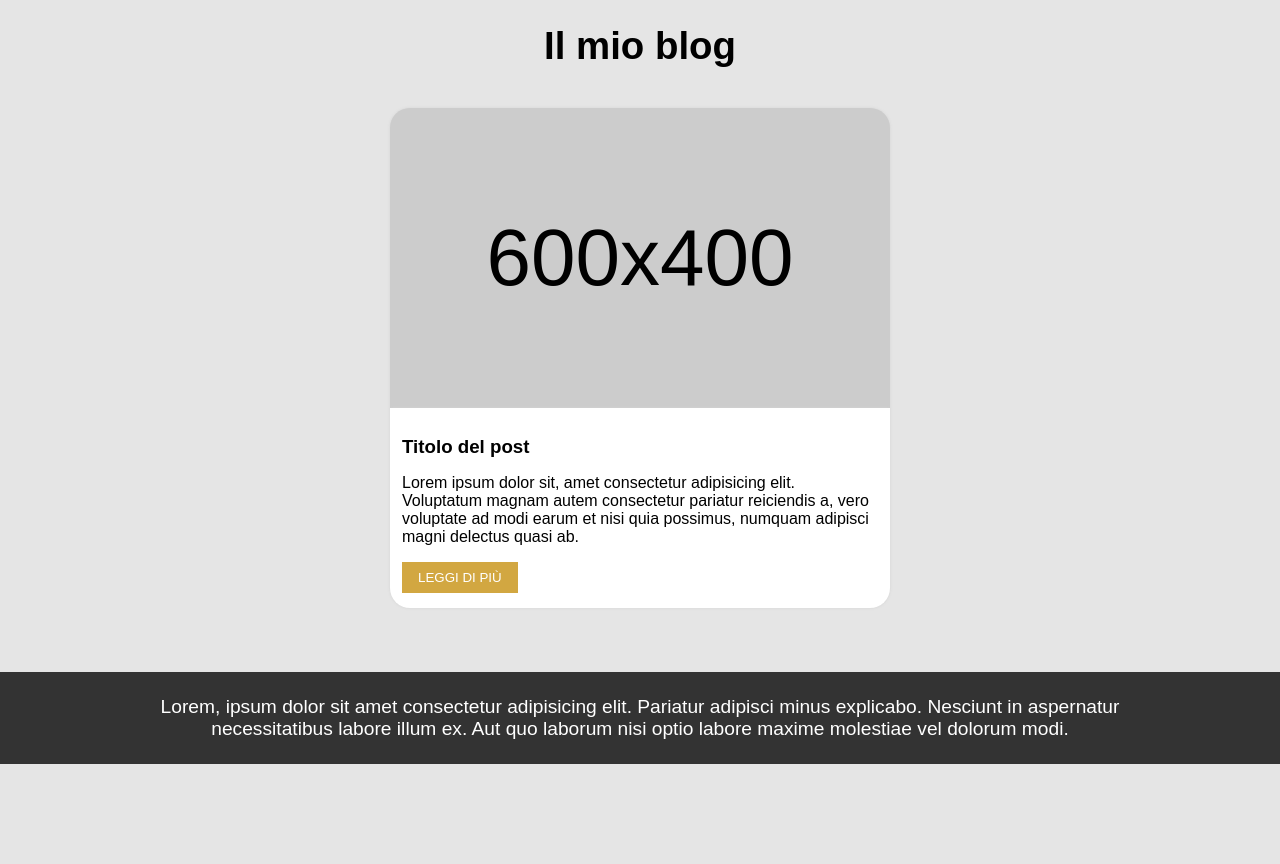
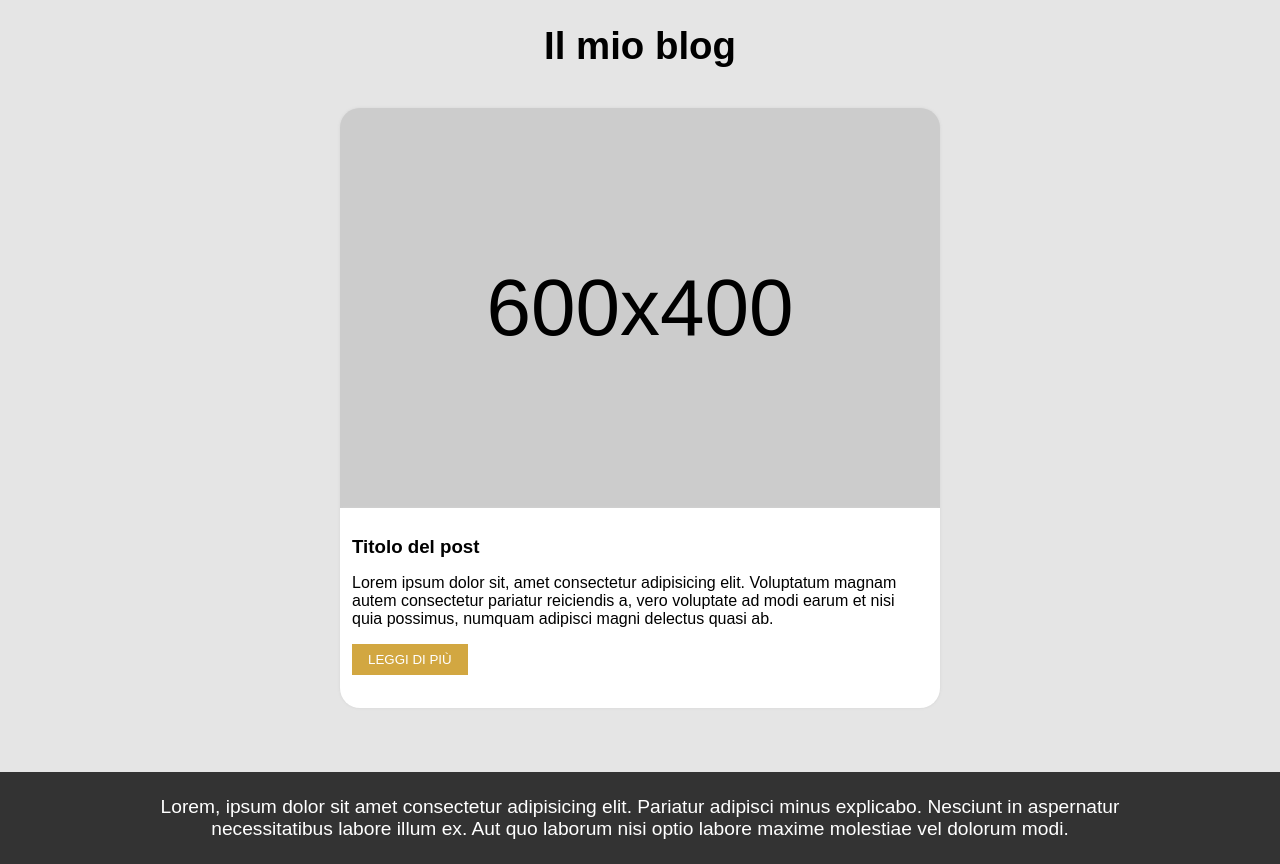
Before and after one commit to JacopoTrincanato/react-props, a React (Vite) app: page / in a window 1280 px wide. Before the commit the page ends 800 px from the top, so only its background shows below. Built offline with nearby package versions, Linux system fonts and the light colour scheme.

Commit message:
create data folder and create posts.js in it

```diff
--- a/src/components/card/Card.module.css
+++ b/src/components/card/Card.module.css
@@ -1,5 +1,5 @@
 .card {
-    width: 500px;
+    width: 600px;
     margin: auto;
     margin-top: 1rem;
     margin-bottom: 4rem;
@@ -7,7 +7,7 @@
 
     .cardTop {
         background-color: #cccccc;
-        height: 300px;
+        height: 400px;
         font-size: 5rem;
         border-radius: 20px 20px 0 0;
         box-shadow: 0 0 3px lightgrey;
```
